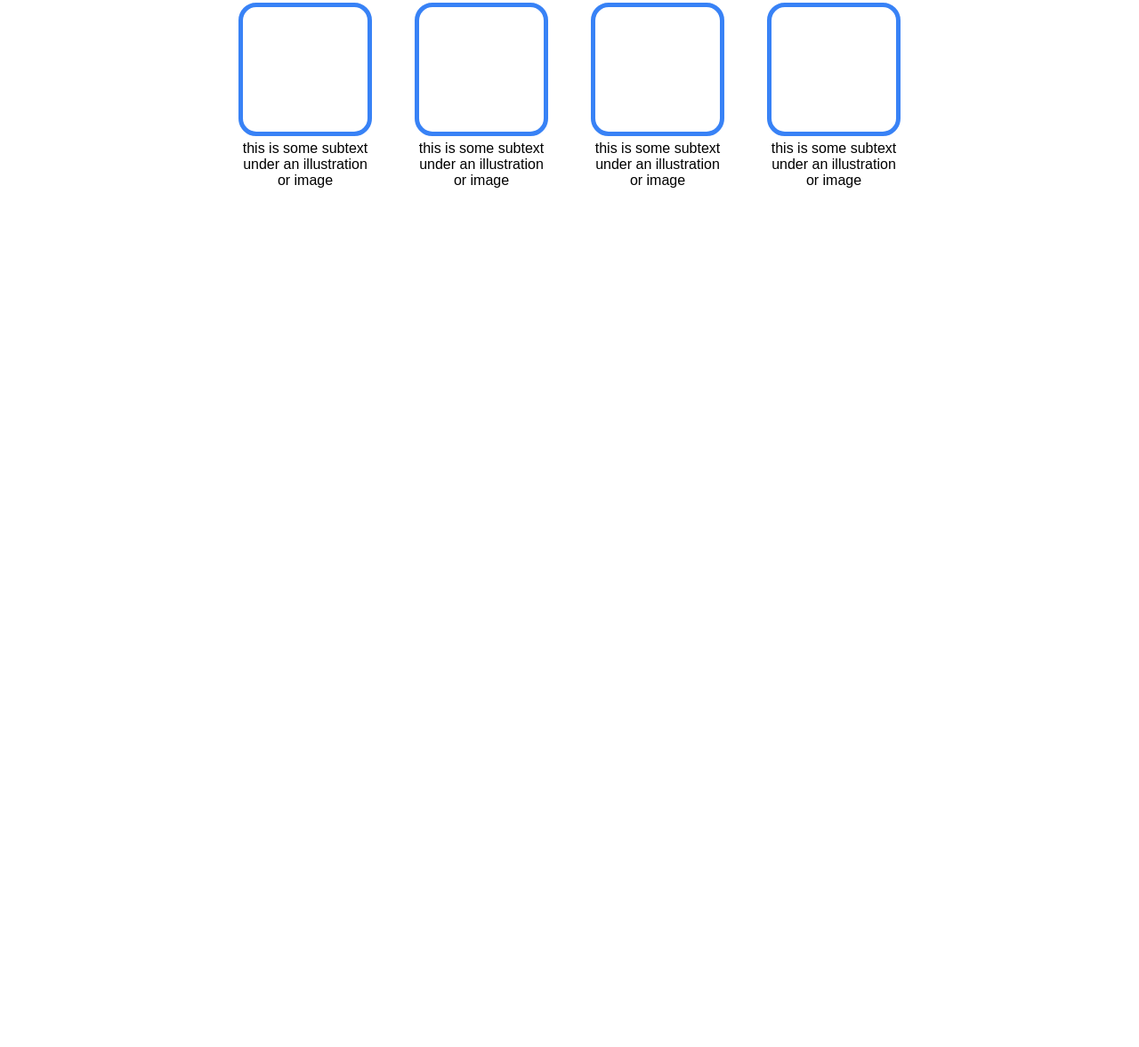
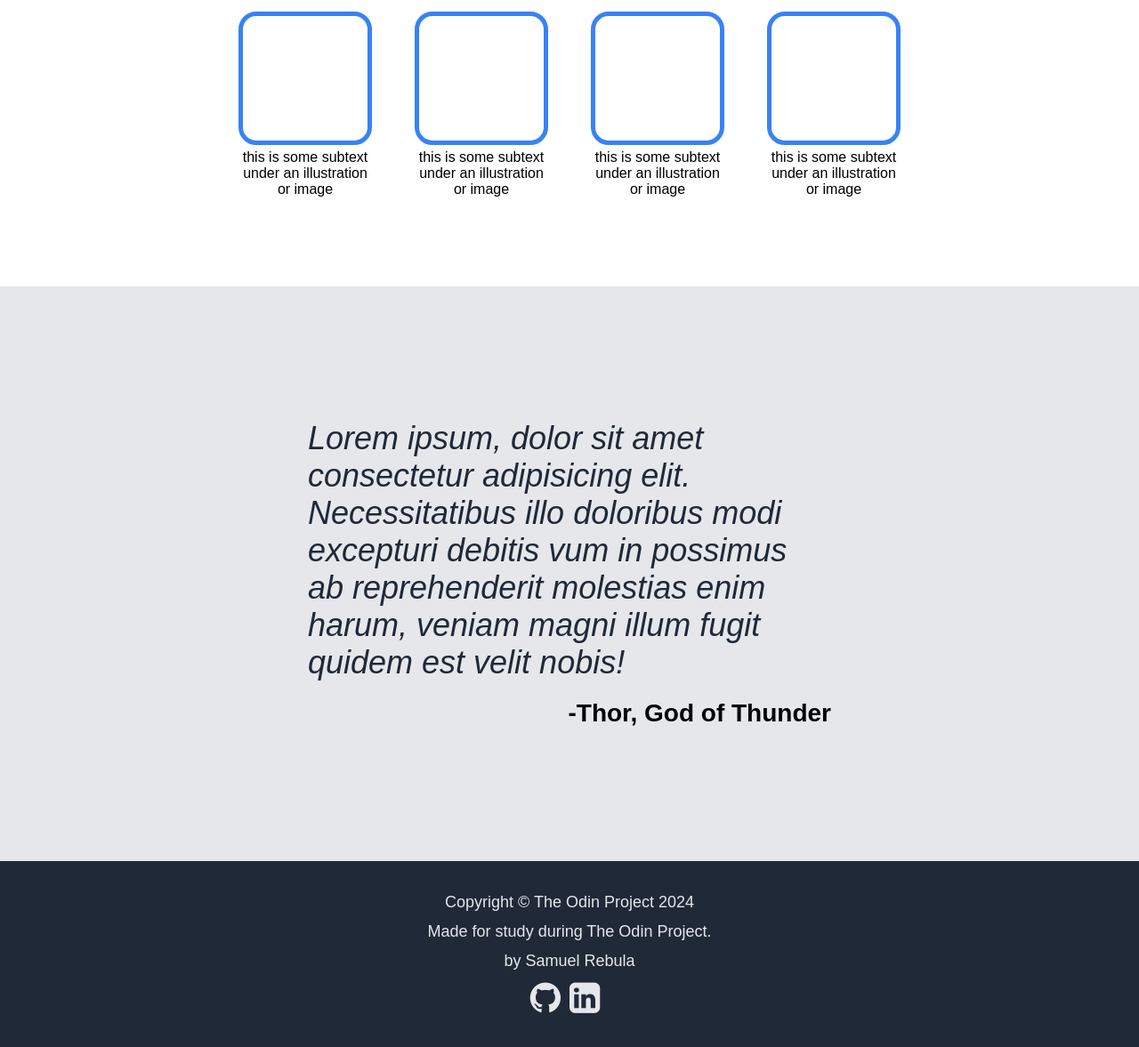
Before and after one commit to samuelrebula/landing-page, a plain HTML site: page index.html in a window 1280 px wide. Shown: the part 874-2051 px from the top of the page at 89% size. Before the commit the page ends 1186 px from the top, so only its background shows below. Drawn offline with Linux system fonts and the light colour scheme; a web font is replaced by a local one.

Commit message:
finished the footer and the third part

```diff
--- a/index.html
+++ b/index.html
@@ -3,12 +3,14 @@
     <head>
         <meta charset="UTF-8">
         <link rel="stylesheet" href="style.css">
+        <link href="https://fonts.cdnfonts.com/css/norse" rel="stylesheet">
+        <link rel="stylesheet" href="https://cdnjs.cloudflare.com/ajax/libs/font-awesome/4.7.0/css/font-awesome.min.css">
         <title>Landing Page</title>
     </head>
 
     <body>
         <div class="container">
-            <div class="header">
+            <header>
                 <div class="header-left">
                     <div class="header-logo">Header Logo</div>
                 </div>
@@ -19,7 +21,7 @@
                         <li class="header-link">header-link</li>
                     </ul>
                 </div>
-            </div>
+            </header>
 
             <div class="hero">
                 <div class="hero-left">
@@ -44,21 +46,52 @@
                 <div class="info-container">
                     <div class="boxes">
                         <div class="square"></div>
-                        <div class="text">this is some subtext under an illustration or image</div>
+                        <div class="info-text">this is some subtext under an illustration or image</div>
                     </div>
                     <div class="boxes">
                         <div class="square"></div>
-                        <div class="text">this is some subtext under an illustration or image</div>
+                        <div class="info-text">this is some subtext under an illustration or image</div>
                     </div>
                     <div class="boxes">
                         <div class="square"></div>
-                        <div class="text">this is some subtext under an illustration or image</div>
+                        <div class="info-text">this is some subtext under an illustration or image</div>
                     </div>
                     <div class="boxes">
                         <div class="square"></div>
-                        <div class="text">this is some subtext under an illustration or image</div>
+                        <div class="info-text">this is some subtext under an illustration or image</div>
                     </div>
                 </div>
         </div>
+
+        <div class="container-3">
+            <div class="quote-container">
+                <div class="quote">
+                    <p class="quote">
+                        Lorem ipsum, dolor sit amet consectetur adipisicing elit.
+                        Necessitatibus illo doloribus modi excepturi debitis vum in possimus ab reprehenderit
+                        molestias enim harum, veniam magni illum fugit quidem est velit nobis!
+                    </p>
+                </div>
+                <div class="autor">
+                    <p>-Thor, God of Thunder</p>
+                </div>
+            </div>
+        </div>
+
+        <footer>
+            <div class="footer-references">
+                <p>Copyright © The Odin Project 2024</p>
+                <p>Made for study during The Odin Project.</p>
+                <p>by Samuel Rebula</p>
+                <div class="footer-socials">
+                    <a href="https://github.com/samuelrebula" target="_blank" rel="noopener noreferrer">
+                        <i class="fa fa-github" style="font-size: 40px; color: #E5E7EB;"></i>
+                    </a>
+                    <a href="https://www.linkedin.com/in/samuel-rebula/" target="_blank" rel="noopener noreferrer">
+                        <i class="fa fa-linkedin-square" style="font-size: 40px; color: #E5E7EB;"></i>
+                    </a>
+                </div>
+            </div>
+        </footer>
     </body>
 </html>
--- a/style.css
+++ b/style.css
@@ -1,4 +1,6 @@
 * {
+    margin: 0;
+    padding: 0;
     box-sizing: border-box;
 }
 
@@ -13,7 +15,7 @@ body {
     background-color: #1F2937;
 }
 
-.header {
+header {
     display: flex;
     flex-direction: row;
 }
@@ -74,7 +76,7 @@ li {
 .secondary-text {
     font-size: 18px;
     color: #E5E7EB;
-    /* padding-bottom: 18px; */
+    padding-bottom: 18px;
 }
 
 .sign-up {
@@ -102,7 +104,7 @@ li {
     display: flex;
     width: auto;
     height: auto;
-    margin: 150px 250px;
+    margin: 180px 250px;
 }
 
 .hero-left,
@@ -135,6 +137,7 @@ li {
     font-weight: 900;
     text-align: center;
     margin: 50px;
+    color: #1F2937;
 }
 
 .square {
@@ -149,7 +152,6 @@ li {
     justify-content: center;
     align-items: center;
     gap: 3em;
-    /* border: 3px solid orange; */
     margin-bottom: 100px;
 }
 
@@ -158,13 +160,87 @@ li {
     flex-direction: column;
     justify-content: center;
     align-items: center;
-    /* flex: 1; */
-    /* border: 3px solid red; */
+    /* flex: 1; *//
 }
 
-.text {
+.info-text {
     max-width: 150px;
     text-align: center;
     padding-top: 5px;
-    /* border: 3px solid green; */
 }
+
+/* third part */
+
+.container-3 {
+    background-color: #E5E7EB;
+    padding: 150px;
+    display: flex;
+    flex-direction: column;
+    align-items: center;
+    justify-content: center;
+}
+
+.quote-container {
+    display: flex;
+    flex-direction: column;
+    align-items: center;
+    justify-content: center;
+    max-width: 60%;
+}
+
+.quote {
+    margin-bottom: 10px;
+}
+
+.autor {
+    align-self: flex-end;
+}
+
+.quote p {
+    font-size: 36px;
+    color: #1F2937;
+    font-style: italic;
+    font-weight: 100;
+}
+
+.autor p {
+    font-size: 28px;
+    font-weight: bolder;
+}
+
+footer {
+    background-color: #1F2937;
+    text-align: center;
+    display: flex;
+    flex-direction: column;
+    justify-content: center;
+    margin-top: auto;
+    font-size: 18px;
+    color: #E5E7EB;
+    font-weight: 100;
+    padding: 30px;
+}
+
+.footer-references p {
+    padding: 6px;
+}
+
+.footer-socials {
+    margin-top: 5px;
+    margin-bottom: 5px;
+    display: flex;
+    align-items: center;
+    justify-content: center;
+}
+
+.footer-socials a {
+    margin-right: 10px;
+}
+
+.footer a {
+    font-size: 40px;
+}
+
+.footer a:hover {
+    text-decoration: none;
+}
```
